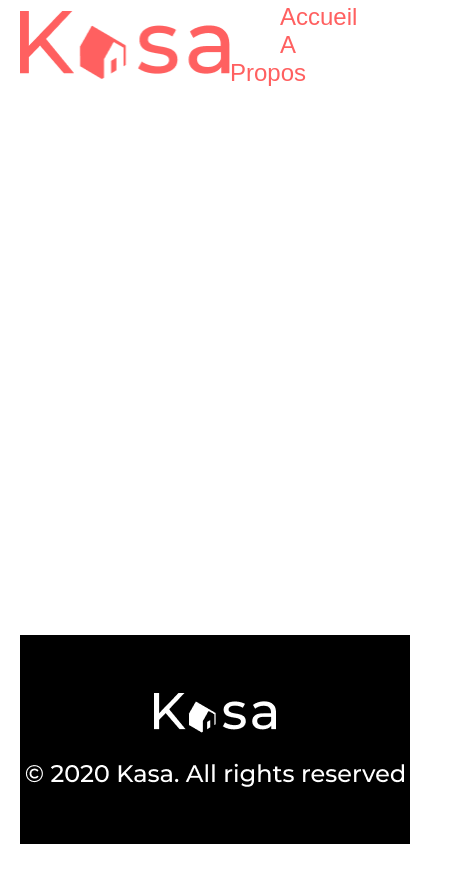
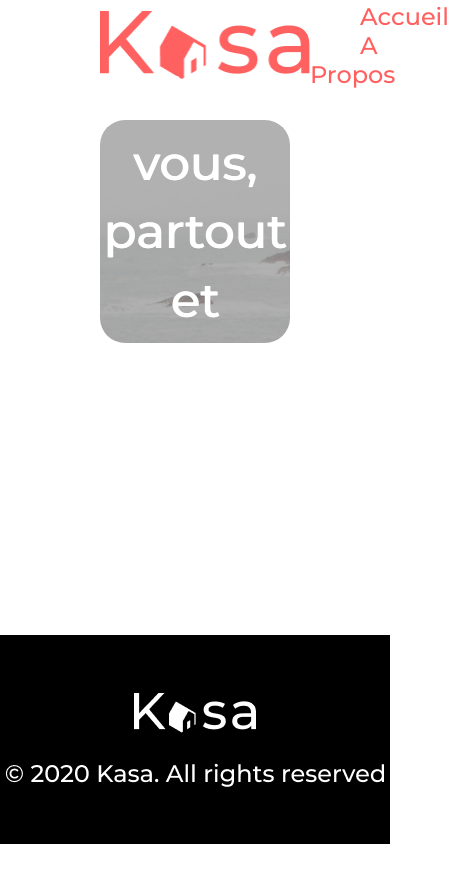
Before and after one commit to NeoQenXzin/React-kasa, a React (Create React App) app: page / in a window 390 px wide. Shown: the whole page, 449 px wide, since content can reach past the window. Before the commit the page ends 844 px from the top, so only its background shows below. Built offline with nearby package versions, Linux system fonts and the light colour scheme.

Commit message:
background accueil +css + responsive

```diff
--- a/src/App.css
+++ b/src/App.css
@@ -1,3 +1,5 @@
+@import url('https://fonts.googleapis.com/css2?family=Montserrat:wght@500&display=swap');
+
 *, ::after, ::before {
   box-sizing: border-box;
   margin: 0;
@@ -5,8 +7,19 @@
 }
 
 body {
-  margin: 20px;
+  margin: 20px 100px;
+  min-height: 100vh ;
+  font-family: 'Montserrat', sans-serif;
 }
 .app {
   min-height: 100vh;
 }
+
+@media all and (max-device-width: 580px)
+{
+
+  body {
+    margin: 20px 20px;
+  }
+
+}
--- a/src/App.js
+++ b/src/App.js
@@ -1,11 +1,13 @@
 import './App.css';
 import Header from './components/Header/Header'
 import Footer from './components/Footer/Footer'
+import Background from './components/Body/Background';
 
 function App() {
   return (
     <div className="App">
       <Header />
+      <Background />
       <Footer />
     </div>
   );
--- /dev/null
+++ b/src/components/Body/Background.css
@@ -0,0 +1,45 @@
+.background-accueil {
+    margin: 50px 0px;
+    text-align: center;
+    display: flex;
+    justify-content: center;
+    align-items: center;
+    height: 223px;
+    background: url('./background-home.png'), rgba(0, 0, 0, 0.305);
+    /* opacity: .9; */
+    background-blend-mode: darken, luminosity;
+    border-radius: 25px;
+    position: relative;
+    background-size: cover;
+}
+
+.background-accueil h1 {
+    font-family: 'Montserrat';
+    font-style: normal;
+    font-weight: 500;
+    font-size: 48px;
+    line-height: 142.6%;
+    color: #FFFFFF;
+    text-shadow: 1px 0 0px #FFF;
+}
+
+@media all and (max-device-width: 580px)
+{
+
+    .background-accueil {
+        margin: 20px 0px;
+        text-align: center;
+        height: 111px;
+        border-radius: 10px;
+
+    }
+
+    .background-accueil h1 {
+        font-size: 24px;
+        line-height: 100%;
+        text-align: left;
+        padding-left: 16px;
+        text-shadow: 1px 0 0px #FFF;
+    }
+
+}
--- /dev/null
+++ b/src/components/Body/Background.js
@@ -0,0 +1,12 @@
+import background from './background-home.png'
+import './Background.css'
+
+function Background(){
+    return (
+        <div className="background-accueil">
+            <h1>Chez vous, partout et ailleurs</h1>
+        </div>
+    )
+}
+
+export default Background
--- a/src/components/Footer/Footer.css
+++ b/src/components/Footer/Footer.css
@@ -7,8 +7,10 @@
     flex-direction: column;
     position: absolute;
     bottom: 0;
+    left: 0;
     background-color: #000;
     color: #FFF;
+
 }
 .footer .logo {
     width: 122px;
```
Also changed, not shown: src/components/Body/background-home.png (added).
